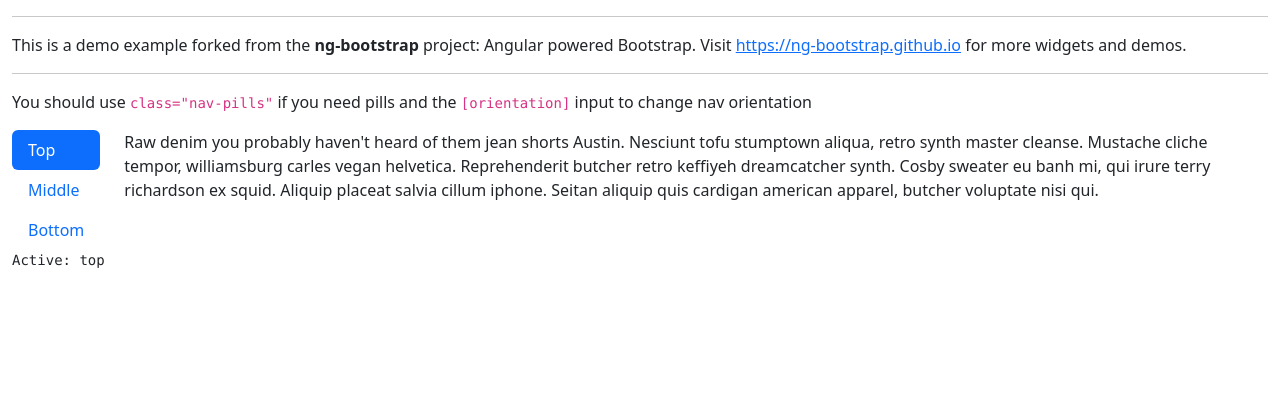
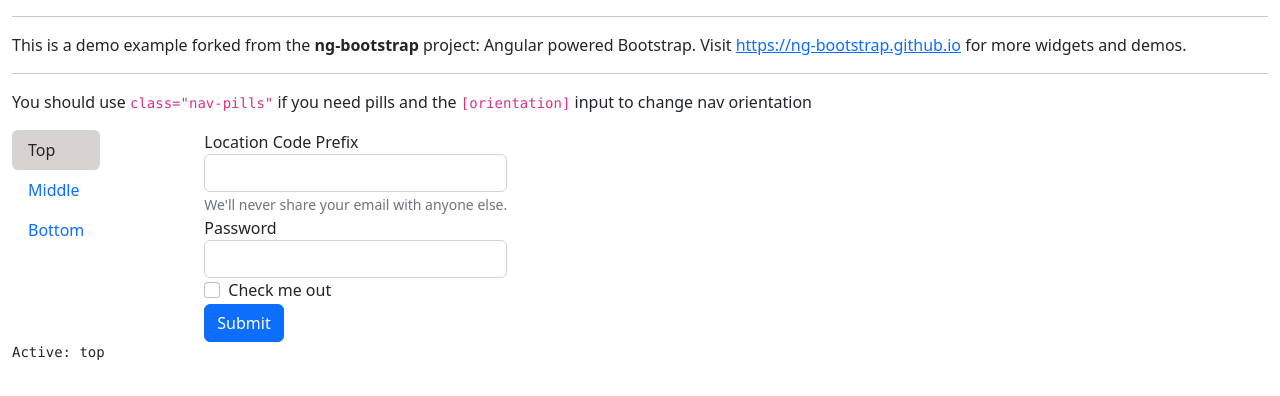
Before and after one commit to shakib04/Ngb-Nav-IItems-customization, an Angular app: page / in a window 1280 px wide. Shown: the top 396 px of the page. Built offline with nearby package versions, Linux system fonts and the light colour scheme.

Commit message:
style added in nav items

```diff
--- a/src/app/nav-vertical.html
+++ b/src/app/nav-vertical.html
@@ -1,3 +1,5 @@
+
+
 <p>
   You should use <code>class="nav-pills"</code> if you need pills and the <code>[orientation]</code> input
   to change nav orientation
@@ -8,10 +10,22 @@
     <li ngbNavItem="top">
       <a ngbNavLink>Top</a>
       <ng-template ngbNavContent>
-        <p>Raw denim you probably haven't heard of them jean shorts Austin. Nesciunt tofu stumptown aliqua, retro synth
-          master cleanse. Mustache cliche tempor, williamsburg carles vegan helvetica. Reprehenderit butcher retro
-          keffiyeh dreamcatcher synth. Cosby sweater eu banh mi, qui irure terry richardson ex squid. Aliquip placeat
-          salvia cillum iphone. Seitan aliquip quis cardigan american apparel, butcher voluptate nisi qui.</p>
+        <form>
+          <div class="form-group">
+            <label for="exampleInputEmail1">Location Code Prefix</label>
+            <input type="text" class="form-control" id="exampleInputEmail1" aria-describedby="emailHelp">
+            <small id="emailHelp" class="form-text text-muted">We'll never share your email with anyone else.</small>
+          </div>
+          <div class="form-group">
+            <label for="exampleInputPassword1">Password</label>
+            <input type="password" class="form-control" id="exampleInputPassword1">
+          </div>
+          <div class="form-group form-check">
+            <input type="checkbox" class="form-check-input" id="exampleCheck1">
+            <label class="form-check-label" for="exampleCheck1">Check me out</label>
+          </div>
+          <button type="submit" class="btn btn-primary">Submit</button>
+        </form>
       </ng-template>
     </li>
     <li ngbNavItem="middle">
--- /dev/null
+++ b/src/app/nav-vertical.scss
@@ -0,0 +1,22 @@
+.nav-pills{
+ li{
+  border-radius: 0.375rem!important;
+   a{
+    margin-right: 5rem;
+   }
+ }
+}
+
+.nav-pills{
+  ul{
+    li{
+
+    }
+  }
+}
+
+.nav-pills .nav-link.active{
+  --tw-text-opacity: 1!important;
+    color: rgba(41,37,36,var(--tw-text-opacity))!important;
+  background-color: rgba(214,211,209)!important;
+}
--- a/src/app/nav-vertical.ts
+++ b/src/app/nav-vertical.ts
@@ -2,7 +2,8 @@
 
 @Component({
   selector: 'ngbd-nav-vertical',
-  templateUrl: './nav-vertical.html'
+  templateUrl: './nav-vertical.html',
+  styleUrls: ['./nav-vertical.scss']
 })
 export class NgbdNavVertical {
   active = 'top';
```
